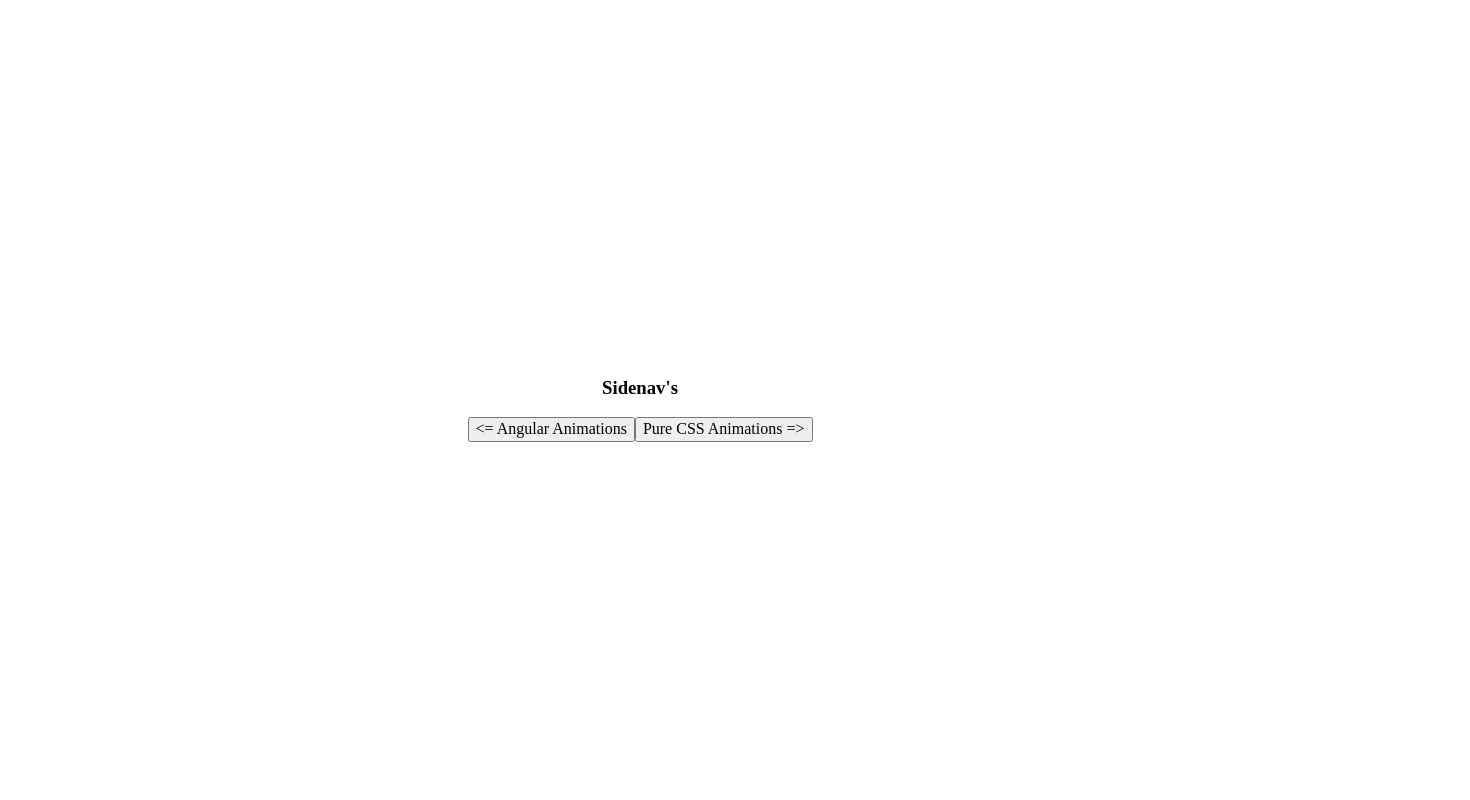
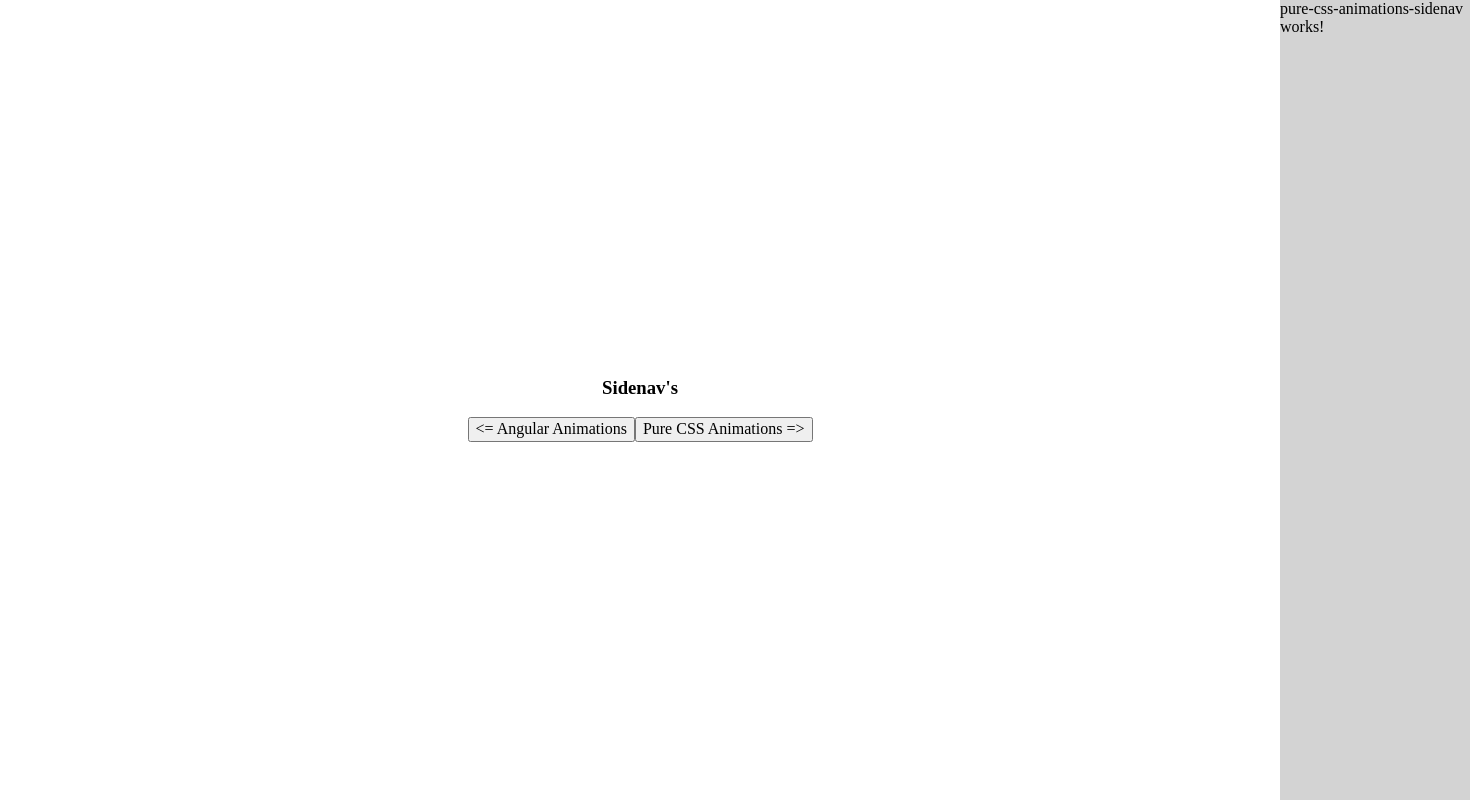
Before and after one commit to Gusachenko/angular-animations-vs-pure-css, an Angular app: page / in a window 1280 px wide. Shown: the whole page, 1470 px wide, since content can reach past the window. Built offline with nearby package versions, Linux system fonts and the light colour scheme.

Commit message:
feat(pure-css): add sidenav css animation

```diff
--- a/src/app/components/angular-animations-sidenav/angular-animations-sidenav.component.ts
+++ b/src/app/components/angular-animations-sidenav/angular-animations-sidenav.component.ts
@@ -30,7 +30,6 @@ import { SidenavCommonBehaviour } from '../../interfaces/sidenav-common';
   ]
 })
 export class AngularAnimationsSidenavComponent implements AfterViewInit, SidenavCommonBehaviour {
-  animationState: 'closed' | 'opened' = 'closed';
   opened = false;
 
   toggle(isOpen: boolean = !this.opened): void {
--- a/src/app/components/pure-css-animations-sidenav/pure-css-animations-sidenav.component.html
+++ b/src/app/components/pure-css-animations-sidenav/pure-css-animations-sidenav.component.html
@@ -1,3 +1,5 @@
-<p>
-  pure-css-animations-sidenav works!
-</p>
+<div class="sidenav-wrapper">
+  <span>
+    pure-css-animations-sidenav works!
+  </span>
+</div>
--- a/src/app/components/pure-css-animations-sidenav/pure-css-animations-sidenav.component.scss
+++ b/src/app/components/pure-css-animations-sidenav/pure-css-animations-sidenav.component.scss
@@ -1,6 +1,8 @@
 :host {
-  display: none;
-  &.visible {
-    display: block;
+  right: 0;
+  transform: translateX(100%);
+  transition: transform .4s cubic-bezier(0.165, 0.84, 0.44, 1);
+  &.visible{
+    transform: translateX(0);
   }
 }
--- a/src/app/components/pure-css-animations-sidenav/pure-css-animations-sidenav.component.ts
+++ b/src/app/components/pure-css-animations-sidenav/pure-css-animations-sidenav.component.ts
@@ -7,6 +7,7 @@ import { SidenavCommonBehaviour } from '../../interfaces/sidenav-common';
   templateUrl: './pure-css-animations-sidenav.component.html',
   styleUrls: ['./pure-css-animations-sidenav.component.scss'],
   host: {
+    class: 'sidenav-component',
     '[class.visible]': 'opened'
   }
 })
--- a/src/styles.scss
+++ b/src/styles.scss
@@ -6,6 +6,8 @@ html,
 body {
   width: 100%;
   height: 100%;
+
+  overflow: hidden;
 }
 
 .sidenav-component {
```
